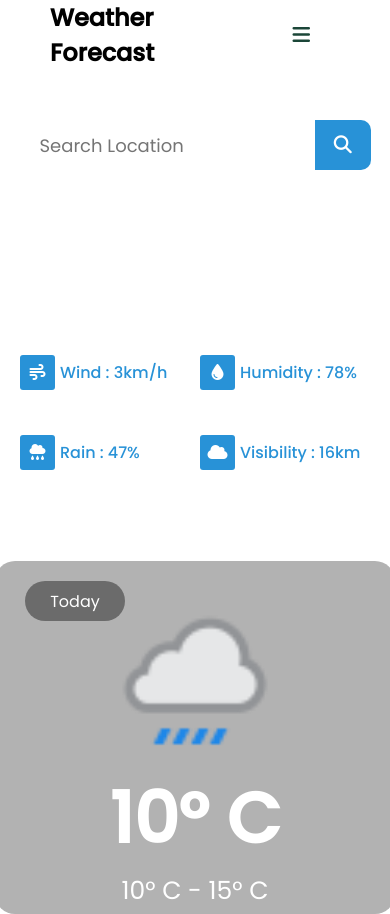
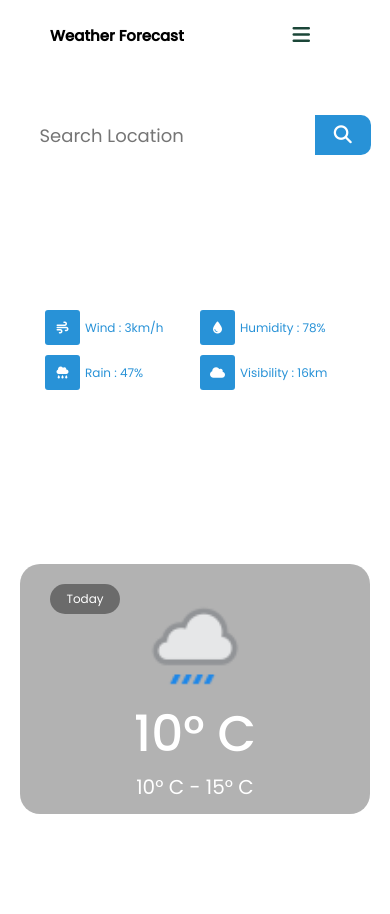
Before and after one commit to SaraswatSahoo/Weather-Forecast, a plain HTML site: page index.html in a window 390 px wide. Drawn offline with Linux system fonts and the light colour scheme.

Commit message:
third commit

```diff
--- a/styles.css
+++ b/styles.css
@@ -109,6 +109,12 @@ header{
         display: contents;
     }
 }
+@media (max-width:450px) {
+    header h2{
+        font-size: 15px;
+        font-weight: 300;
+    }
+}
 main{
     background-image: url("raquel-pedrotti-6dIQqmC9__g-unsplash.jpg");
     background-size: cover;
@@ -183,6 +189,14 @@ section p{
         display: flex;
         justify-content: center;
         align-items: center;
+    }
+}
+@media (max-width:450px) {
+    .search-loc,.search{
+        height: 30px;
+    }
+    .search-icon{
+        height: 40px;
     }
 }
 .weather-icon{
@@ -266,3 +280,47 @@ section p{
         height: 400px;
     }
 }
+@media (max-width: 450px) {
+    .box{
+        position: relative;
+    }
+    .box1{
+        height: 200px;
+        position: absolute;
+        top: 70px;
+    }
+    .weather-condition{
+        width: 350px;
+    }
+    .weather-condition div{
+        font-size: 12px;
+        font-weight: 400;
+    }
+    .box1 h1{
+        font-size: 40px;
+        font-weight: 500px;
+    }
+    .box2{
+        position: absolute;
+        bottom: 100px;
+        height: 250px;
+        width: 350px;
+    }
+    .day{
+        height: 30px;
+        width: 70px;
+        font-size: 12px;
+    }
+    .weather-img{
+        width: 120px;
+        height: 120px;
+    }
+    .box2 #temp{
+        font-size: 50px;
+        font-weight: 500;
+    }
+    .box2 span{
+        font-size: 20px;
+        font-weight: 300;
+    }
+}
```
